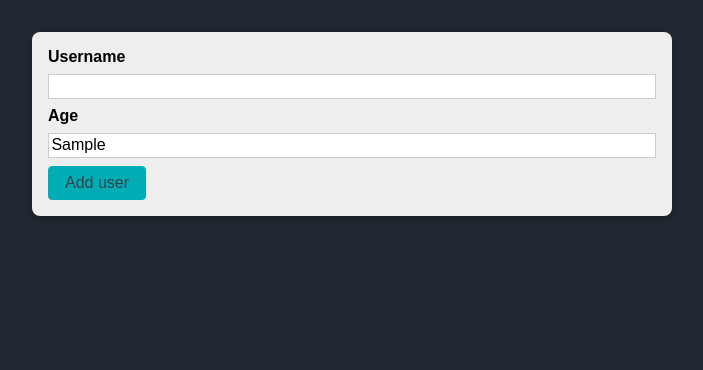
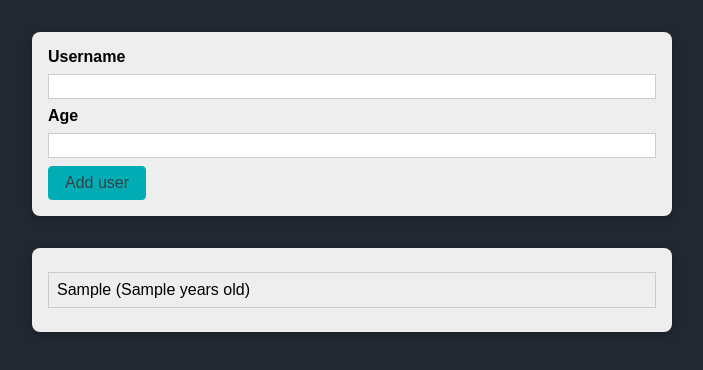
Before and after one commit to nataliarossini/users-input-react, a React (Create React App) app: page / in a window 1280 px wide. Both pictures are taken after typing "Sample", "Sample" into the empty fields and a click on the button "Add user". Shown: the top 370 px of the page, without its empty margins (288-991 px from the left). Built offline with nearby package versions, Linux system fonts and the light colour scheme.

Commit message:
add user complete

```diff
--- a/src/App.js
+++ b/src/App.js
@@ -1,10 +1,22 @@
-import React from 'react';
+import React, { useState } from 'react';
 import AddUser from './components/Users/AddUser';
+import UsersList from './components/Users/UsersList';
 
 function App() {
+  const [usersList, setUsersList] = useState([]);
+
+  const addUserHandler = (uName, uAge) => {
+    setUsersList((prevUsersList) => {
+      return [
+        ...prevUsersList,
+        { name: uName, age: uAge, id: Math.random().toString() },
+      ];
+    });
+  }
   return (
     <div>
-      <AddUser />
+      <AddUser onAddUser={addUserHandler}/>
+      <UsersList users={usersList} />
     </div>
   );
 }
--- /dev/null
+++ b/src/components/UI/ErrorModal.js
@@ -0,0 +1,25 @@
+import React from 'react';
+import Card from './Card'
+import Button from './Button'
+import classes from './ErrorModal.module.css'
+const ErrorModal = props => {
+    return(
+        <div>
+            <div className={classes.backdrop} onClick={props.onConfirm} />
+            <Card className={classes.modal}>
+                <header className={classes.header}>
+                    <h2>{props.title}</h2>
+                </header>
+                <div className={classes.content}>
+                    <p>{props.message}</p>
+                </div>
+                <footer className={classes.actions}>
+                    <Button onClick={props.onConfirm}>Ok</Button>
+                </footer>
+            </Card>
+        </div>
+    )
+
+};
+
+export default ErrorModal;
--- /dev/null
+++ b/src/components/UI/ErrorModal.module.css
@@ -0,0 +1,45 @@
+.backdrop {
+    position: fixed;
+    top: 0;
+    left: 0;
+    width: 100%;
+    height: 100vh;
+    z-index: 10;
+    background: rgba(0, 0, 0, 0.75);
+  }
+
+  .modal {
+    position: fixed;
+    top: 30vh;
+    left: 10%;
+    width: 80%;
+    z-index: 100;
+    overflow: hidden;
+  }
+
+  .header {
+    background: #EEEEEE;
+    padding: 1rem;
+  }
+
+  .header h2 {
+    margin: 0;
+    color: #00ADB5;
+  }
+
+  .content {
+    padding: 1rem;
+  }
+
+  .actions {
+    padding: 1rem;
+    display: flex;
+    justify-content: flex-end;
+  }
+
+  @media (min-width: 768px) {
+    .modal {
+      left: calc(50% - 20rem);
+      width: 40rem;
+    }
+  }
--- a/src/components/Users/AddUser.js
+++ b/src/components/Users/AddUser.js
@@ -1,21 +1,31 @@
 import React, { useState } from 'react'
 import Card from '../UI/Card';
 import Button from '../UI/Button'
+import ErrorModal from '../UI/ErrorModal';
 import styles from './AddUser.module.css'
 
 const AddUser = props => {
     const [enteredUsername, setEnteredUsername] = useState('');
     const [enteredAge, setEnteredAge] = useState('');
+    const [error, setError] = useState();
 
     const addUserHandler = (event) => {
         event.preventDefault();
         if (enteredUsername.trim().length === 0 || enteredAge.trim().length === 0) {
+            setError({
+                title: 'Invalid Input',
+                message: 'Please enter a valid name and age'
+            });
             return;
         }
         if (+enteredAge < 1) {
+            setError({
+                title: 'Invalid Input',
+                message: 'Please enter a valid age'
+            });
             return;
         }
-        console.log(enteredUsername, enteredAge);
+        props.onAddUser(enteredUsername, enteredAge);
         setEnteredUsername('');
         setEnteredAge('');
     }
@@ -24,10 +34,14 @@
     }
     const ageChangeHandler = (event) => {
         setEnteredAge(event.target.value);
-        setEnteredUsername('');
     }
+    const errorHandler = () => {
+        setError(null);
+    };
 
     return (
+        <div>
+            {error && <ErrorModal title={error.title} message={error.message} onConfirm={errorHandler} />}
             <Card className={styles.input}>
                 <form onSubmit={addUserHandler}>
                     <label htmlFor="username">Username</label>
@@ -37,6 +51,7 @@
                     <Button type="submit">Add user</Button>
                 </form>
             </Card>
+        </div>
     );
 };
 
--- a/src/components/Users/UsersList.js
+++ b/src/components/Users/UsersList.js
@@ -0,0 +1,19 @@
+import React from 'react';
+import Card from '../UI/Card';
+import classes from './UsersList.module.css'
+
+const UsersList = props => {
+    return (
+        <Card className={classes.users}>
+            <ul>
+                {props.users.map((user) => (
+                    <li key={user.id}>
+                        {user.name} ({user.age} years old)
+                    </li>
+                ))}
+            </ul>
+        </Card>
+    )
+};
+
+export default UsersList;
--- a/src/components/Users/UsersList.module.css
+++ b/src/components/Users/UsersList.module.css
@@ -0,0 +1,16 @@
+.users {
+    margin: 2rem auto;
+    width: 90%;
+    max-width: 40rem;
+  }
+
+  .users ul {
+    list-style: none;
+    padding: 1rem;
+  }
+
+  .users li {
+    border: 1px solid #ccc;
+    margin: 0.5rem 0;
+    padding: 0.5rem;
+  }
```
Lines whose indentation alone changed are shown as unchanged.
